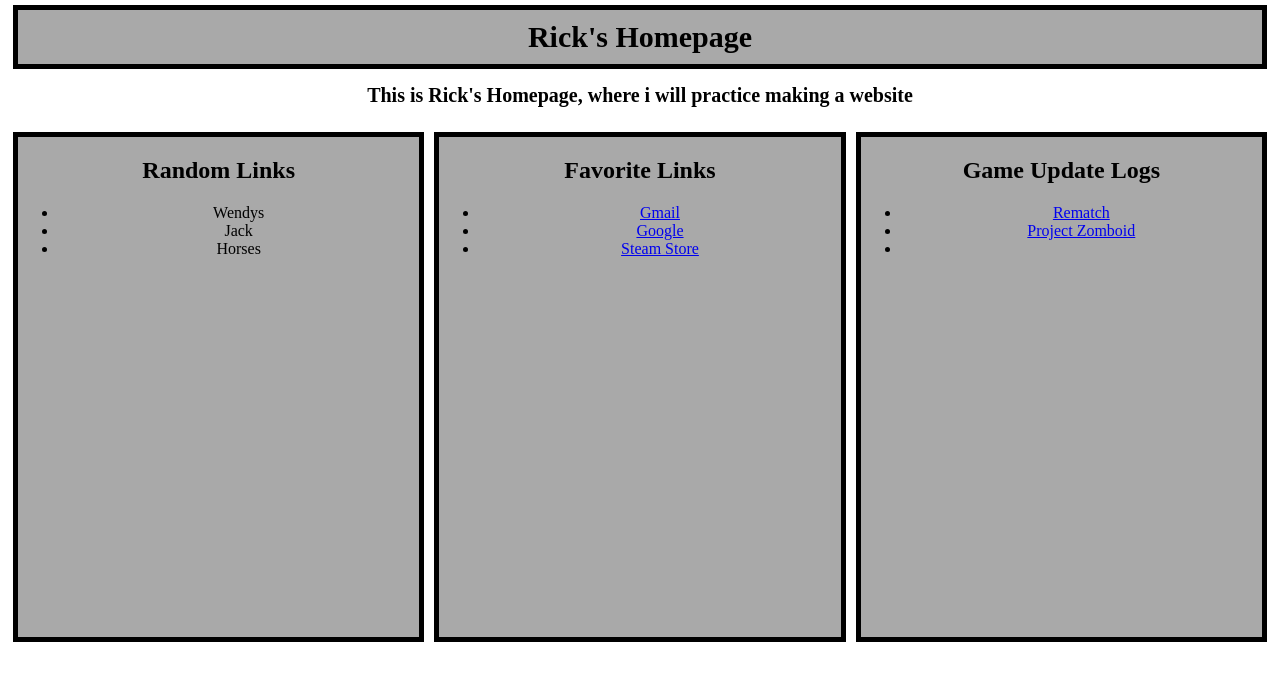
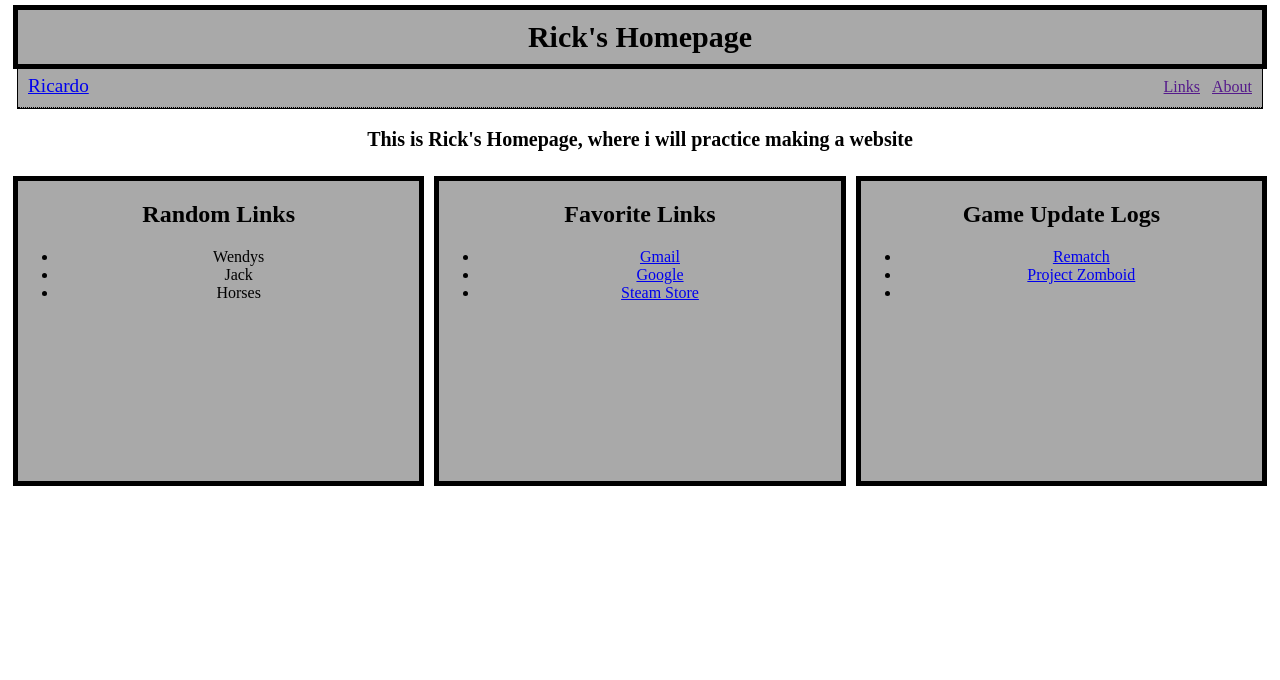
Before and after one commit to X01PowerArmor/ricardo-website, a plain HTML site: page index.html in a window 1280 px wide. Drawn offline with Linux system fonts and the light colour scheme.

Commit message:
Added header and learned flexbox

```diff
--- a/index.html
+++ b/index.html
@@ -6,6 +6,25 @@
     <title>Ricardo's Homepage</title>
     <link rel="stylesheet" href="style.css">
     <h1><strong>Rick's Homepage</strong></h1>
+    <nav>
+        <ul class="header">
+            <li class="logo">
+                <a href="/">
+                    Ricardo
+                </a>
+            </li>
+            <li>
+                <a href="">
+                    Links
+                </a>
+            </li>
+            <li>
+                <a href="">
+                    About
+                </a>
+            </li>
+        </ul>
+    </nav>
     <p class="desc"><strong>This is Rick's Homepage, where i will practice making a website</strong></p>
 </head>
 <body>
--- a/style.css
+++ b/style.css
@@ -5,6 +5,23 @@ font-size: 30px;
 outline: 5px solid rgb(0, 0, 0);
 padding: 10px;
 margin: 10px;
+margin-bottom: 0px;
+}
+.logo {font-size: 1.200rem;
+    margin-right: auto;
+}
+.header {
+    display: flex;
+    gap: 12px;
+    border-bottom: 1px dotted;
+    align-items: baseline;
+    list-style-type: none;
+    background-color: darkgray;
+    text-align: center;
+    outline: 1px solid black;
+    padding: 10px;
+    margin: 10px;
+    margin-top: 1px;
 }
 .desc {
     text-align: center;
@@ -17,7 +34,8 @@ margin: 10px;
     outline: 5px solid black;
     text-align: center;
     background: darkgray;
-    height: 500px;
+    height: 300px;
     flex: 1;
     margin: 10px;
+
 }
```
